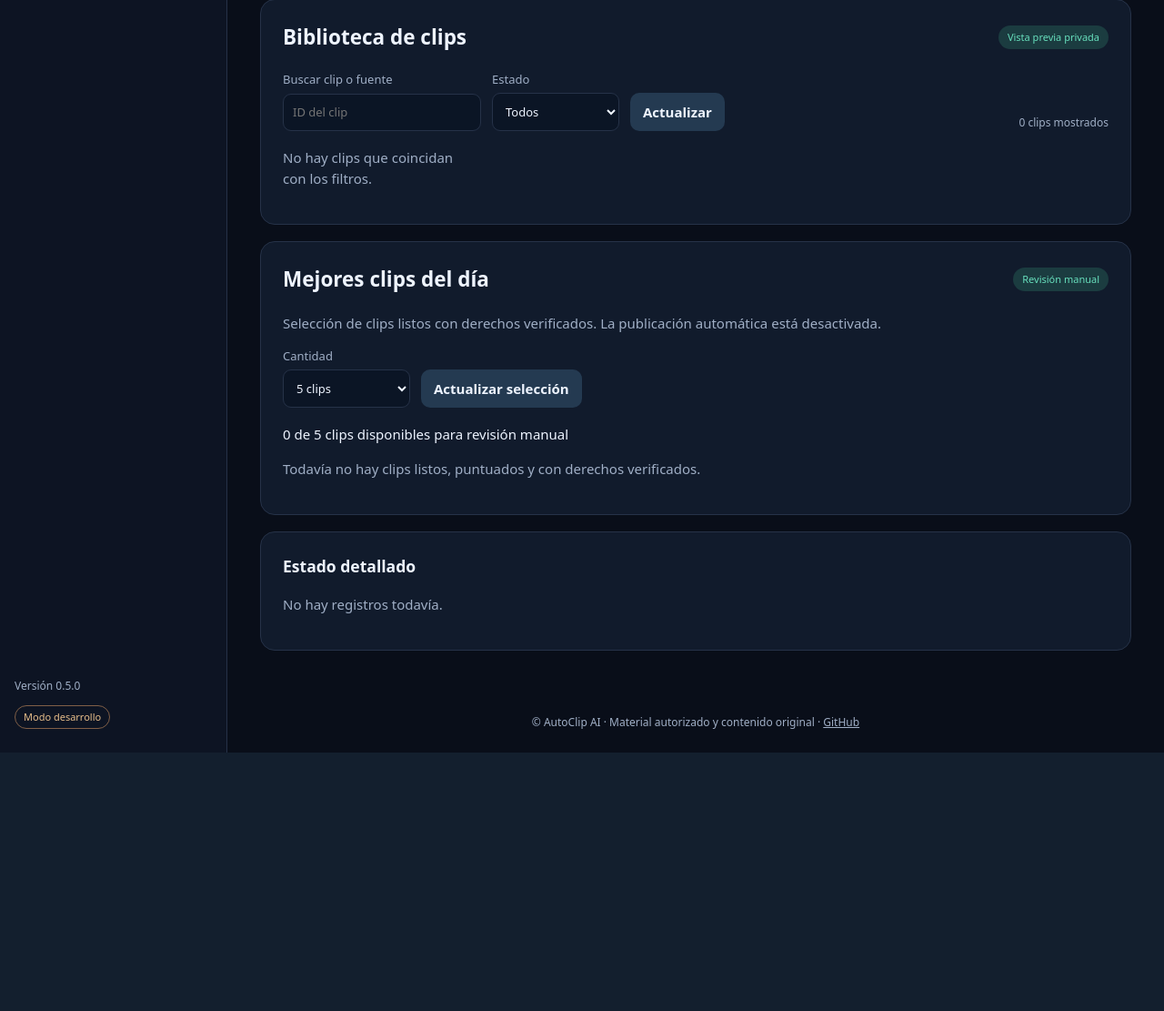
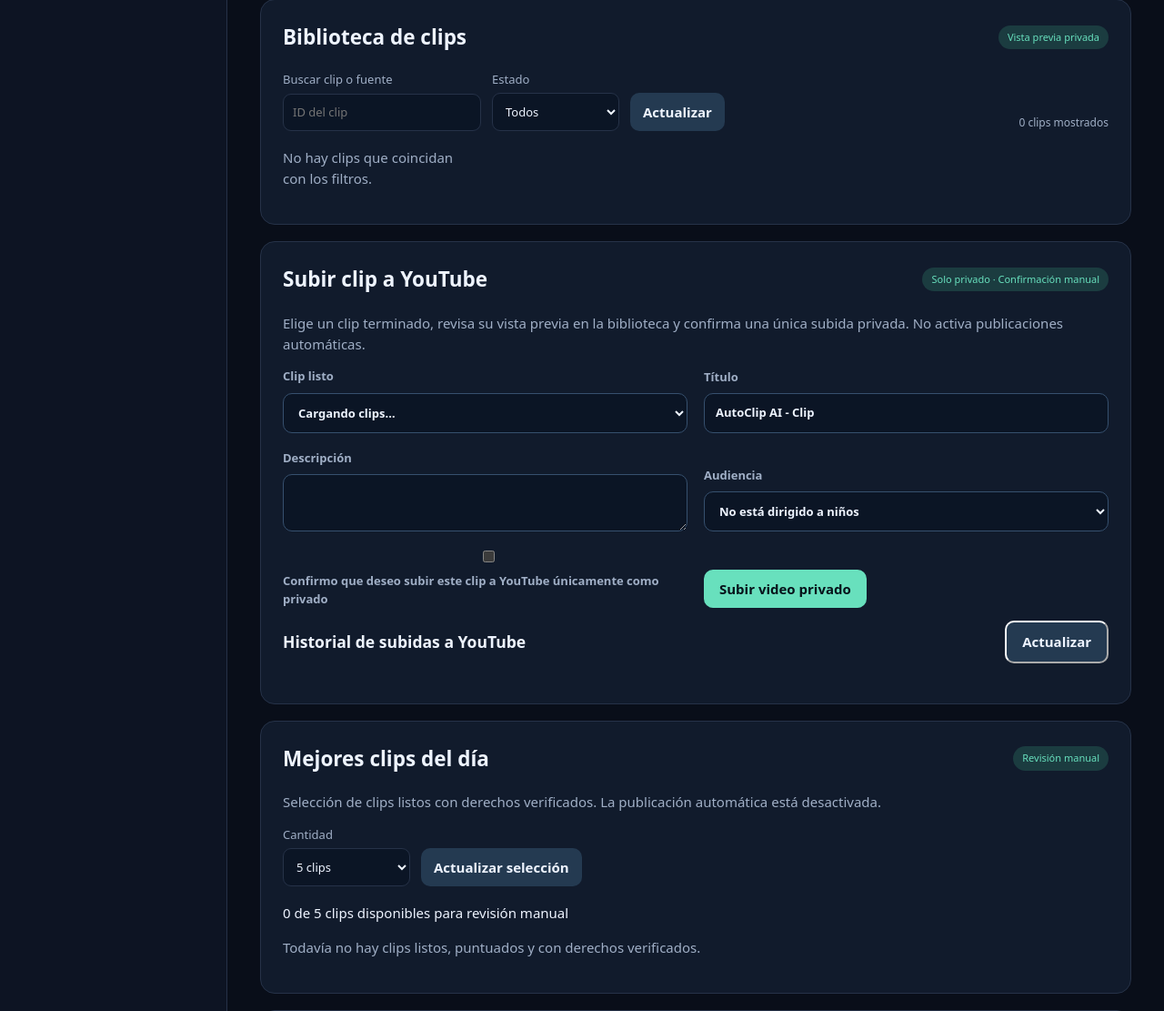
Before and after one commit to luffy098549/autoclip-ai, a Flask app: page /clips in a window 1280 px wide. Shown: the part 1112-2223 px from the top of the page at 91% size. Before the commit the page ends 1939 px from the top, so only its background shows below. Run offline with Flask 3, Linux system fonts and the light colour scheme; the visitor is signed in with stand-in values (Sample User, id 1); data that the repository does not hold is empty; some libraries are stand-ins or nearby versions.

Commit message:
Add YouTube private upload form and history panel to clips dashboard

```diff
--- a/app/templates/clips.html
+++ b/app/templates/clips.html
@@ -38,6 +38,21 @@
   </div>
   <div id="clip-gallery" class="clip-gallery" aria-live="polite"></div>
 </section>
+<section class="panel" id="youtube-manual-upload">
+  <div class="section-heading"><h2>Subir clip a YouTube</h2><span class="tag">Solo privado · Confirmación manual</span></div>
+  <p class="muted">Elige un clip terminado, revisa su vista previa en la biblioteca y confirma una única subida privada. No activa publicaciones automáticas.</p>
+  <form id="youtube-upload-form" class="editor-form">
+    <label>Clip listo<select id="youtube-upload-clip" required><option value="">Cargando clips…</option></select></label>
+    <label>Título<input id="youtube-upload-title" maxlength="100" required value="AutoClip AI - Clip"></label>
+    <label>Descripción<textarea id="youtube-upload-description" maxlength="5000" rows="2"></textarea></label>
+    <label>Audiencia<select id="youtube-upload-kids" required><option value="false">No está dirigido a niños</option><option value="true">Está dirigido a niños</option></select></label>
+    <label><input type="checkbox" id="youtube-upload-confirm" required> Confirmo que deseo subir este clip a YouTube únicamente como privado</label>
+    <button class="button" id="youtube-upload-submit" type="submit">Subir video privado</button>
+  </form>
+  <p id="youtube-upload-feedback" class="form-feedback" role="status" aria-live="polite"></p>
+  <div class="section-heading"><h3>Historial de subidas a YouTube</h3><button type="button" class="button ghost" id="youtube-upload-refresh">Actualizar</button></div>
+  <div id="youtube-upload-history" class="data-list" aria-live="polite"></div>
+</section>
 <section class="panel" id="daily-review" aria-label="Revisión diaria de clips">
   <div class="section-heading"><h2>Mejores clips del día</h2><span class="tag">Revisión manual</span></div>
   <p class="muted">Selección de clips listos con derechos verificados. La publicación automática está desactivada.</p>
```
